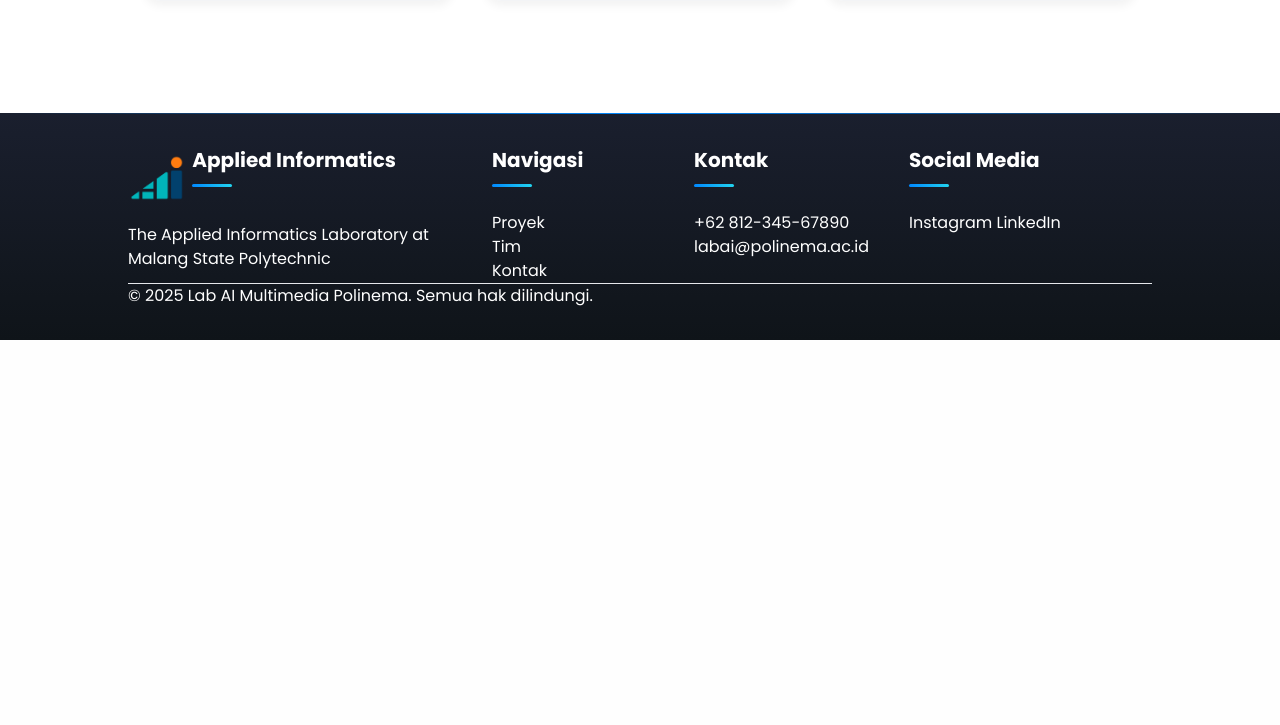
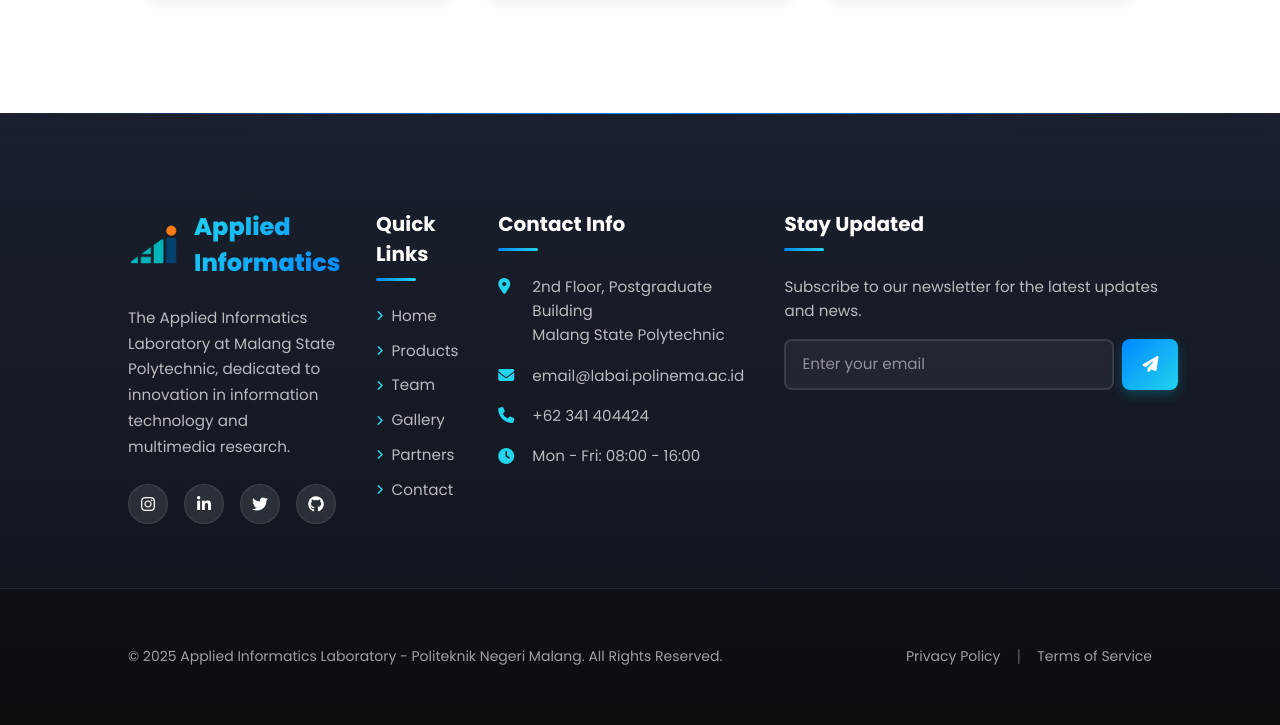
Before and after one commit to rzjuliannofficial/Lab.Applied-Informatics, a PHP site: page /member.php in a window 1280 px wide. Shown: the part 1818-2543 px from the top of the page. Before the commit the page ends 2158 px from the top, so only its background shows below. Run offline with PHP 8.4, Linux system fonts and the light colour scheme; some libraries are stand-ins or nearby versions; some web fonts are replaced.

Commit message:
redesign footer component with new layout and features

```diff
--- a/app/views/components/footer.php
+++ b/app/views/components/footer.php
@@ -1,41 +1,96 @@
-<footer class="footer">
+<footer class="footer target-hidden">
+    <div class="footer-top">
         <div class="container">
             <div class="footer-grid">
-            <div>
-                <div class="flex gap-2 items-center mb-3">
-                    <img class="h-[3rem] w-auto " src="img/logoAi.png" alt="">
-                    <h4 class="footer-title">Applied Informatics</h4>
+                <!-- About Section -->
+                <div class="footer-section">
+                    <div class="footer-logo">
+                        <img src="img/logoAi.png" alt="Applied Informatics Lab">
+                        <h4 class="footer-brand">Applied Informatics</h4>
                     </div>
-                <p class="footer-text">The Applied Informatics Laboratory at Malang State Polytechnic</p>
+                    <p class="footer-desc">
+                        The Applied Informatics Laboratory at Malang State Polytechnic,
+                        dedicated to innovation in information technology and multimedia research.
+                    </p>
+                    <div class="footer-social">
+                        <a href="#" class="social-icon" aria-label="Instagram">
+                            <i class="fab fa-instagram"></i>
+                        </a>
+                        <a href="#" class="social-icon" aria-label="LinkedIn">
+                            <i class="fab fa-linkedin-in"></i>
+                        </a>
+                        <a href="#" class="social-icon" aria-label="Twitter">
+                            <i class="fab fa-twitter"></i>
+                        </a>
+                        <a href="#" class="social-icon" aria-label="GitHub">
+                            <i class="fab fa-github"></i>
+                        </a>
                     </div>
-            <div>
-                <h4 class="footer-title">Navigasi</h4>
-                <ul class="footer-nav-list">
-                    <li><a href="#projects">Proyek</a></li>
-                    <li><a href="#team">Tim</a></li>
-                    <li><a href="#contact">Kontak</a></li>
+                </div>
+
+                <!-- Quick Links -->
+                <div class="footer-section">
+                    <h4 class="footer-title">Quick Links</h4>
+                    <ul class="footer-links">
+                        <li><a href="index.php"><i class="fas fa-angle-right"></i> Home</a></li>
+                        <li><a href="product.php"><i class="fas fa-angle-right"></i> Products</a></li>
+                        <li><a href="member.php"><i class="fas fa-angle-right"></i> Team</a></li>
+                        <li><a href="gallery.php"><i class="fas fa-angle-right"></i> Gallery</a></li>
+                        <li><a href="partner.php"><i class="fas fa-angle-right"></i> Partners</a></li>
+                        <li><a href="contact.php"><i class="fas fa-angle-right"></i> Contact</a></li>
                     </ul>
                 </div>
-            <div>
-                <h4 class="footer-title">Kontak</h4>
-                <ul class="footer-nav-list">
-                    <li><a href="tel:+6281234567890">+62 812-345-67890</a></li>
-                    <li><a href="mailto:labai@polinema.ac.id">labai@polinema.ac.id</a></li>
+
+                <!-- Contact Info -->
+                <div class="footer-section">
+                    <h4 class="footer-title">Contact Info</h4>
+                    <ul class="footer-contact">
+                        <li>
+                            <i class="fas fa-map-marker-alt"></i>
+                            <span>2nd Floor, Postgraduate Building<br>Malang State Polytechnic</span>
+                        </li>
+                        <li>
+                            <i class="fas fa-envelope"></i>
+                            <a href="mailto:email@labai.polinema.ac.id">email@labai.polinema.ac.id</a>
+                        </li>
+                        <li>
+                            <i class="fas fa-phone"></i>
+                            <a href="tel:+62341404424">+62 341 404424</a>
+                        </li>
+                        <li>
+                            <i class="fas fa-clock"></i>
+                            <span>Mon - Fri: 08:00 - 16:00</span>
+                        </li>
                     </ul>
                 </div>
-            <div>
-                <h4 class="footer-title">Social Media</h4>
-                <div class="footer-social-links">
-                    <a href="#">Instagram</a>
-                    <a href="#">LinkedIn</a>
+
+                <!-- Newsletter -->
+                <div class="footer-section">
+                    <h4 class="footer-title">Stay Updated</h4>
+                    <p class="footer-newsletter-text">
+                        Subscribe to our newsletter for the latest updates and news.
+                    </p>
+                    <form class="footer-newsletter" onsubmit="event.preventDefault(); alert('Thank you for subscribing!');">
+                        <input type="email" placeholder="Enter your email" required>
+                        <button type="submit">
+                            <i class="fas fa-paper-plane"></i>
+                        </button>
+                    </form>
+                </div>
             </div>
         </div>
     </div>
 
-        <hr class="footer-divider">
-
-        <div class="footer-copyright">
-            <p>&copy; 2025 Lab AI Multimedia Polinema. Semua hak dilindungi.</p>
+    <div class="footer-bottom">
+        <div class="container">
+            <div class="footer-bottom-content">
+                <p>&copy; 2025 Applied Informatics Laboratory - Politeknik Negeri Malang. All Rights Reserved.</p>
+                <div class="footer-bottom-links">
+                    <a href="#">Privacy Policy</a>
+                    <span>|</span>
+                    <a href="#">Terms of Service</a>
+                </div>
+            </div>
         </div>
     </div>
 </footer>
```
Lines whose indentation alone changed are shown as unchanged.
